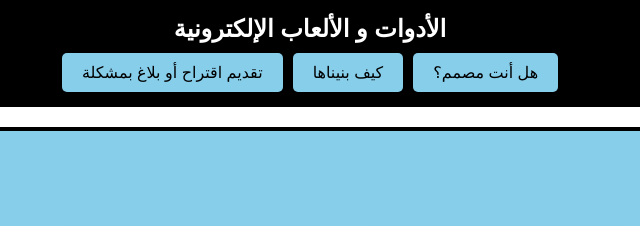
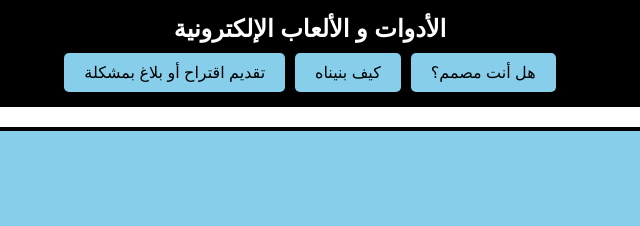
Before and after one commit to Mousa-Mahmoud/unseen-tools, a plain HTML site: page index.html in a window 1280 px wide. Shown: the top 226 px of the page, 370-1010 px from the left. Drawn offline with Linux system fonts and the light colour scheme.

Commit message:
Update index.html
ها الى ه

```diff
--- a/index.html
+++ b/index.html
@@ -13,7 +13,7 @@
         <h1>الأدوات و الألعاب الإلكترونية</h1>
         <nav class="header-nav">
             <a href="designer.html" class="nav-button">هل أنت مصمم؟</a>
-            <a href="how-we-built-it.html" class="nav-button">كيف بنيناها</a>
+            <a href="how-we-built-it.html" class="nav-button">كيف بنيناه</a>
             <a href="suggestions.html" class="nav-button">تقديم اقتراح أو بلاغ بمشكلة</a>
         </nav>
     </div>
```
